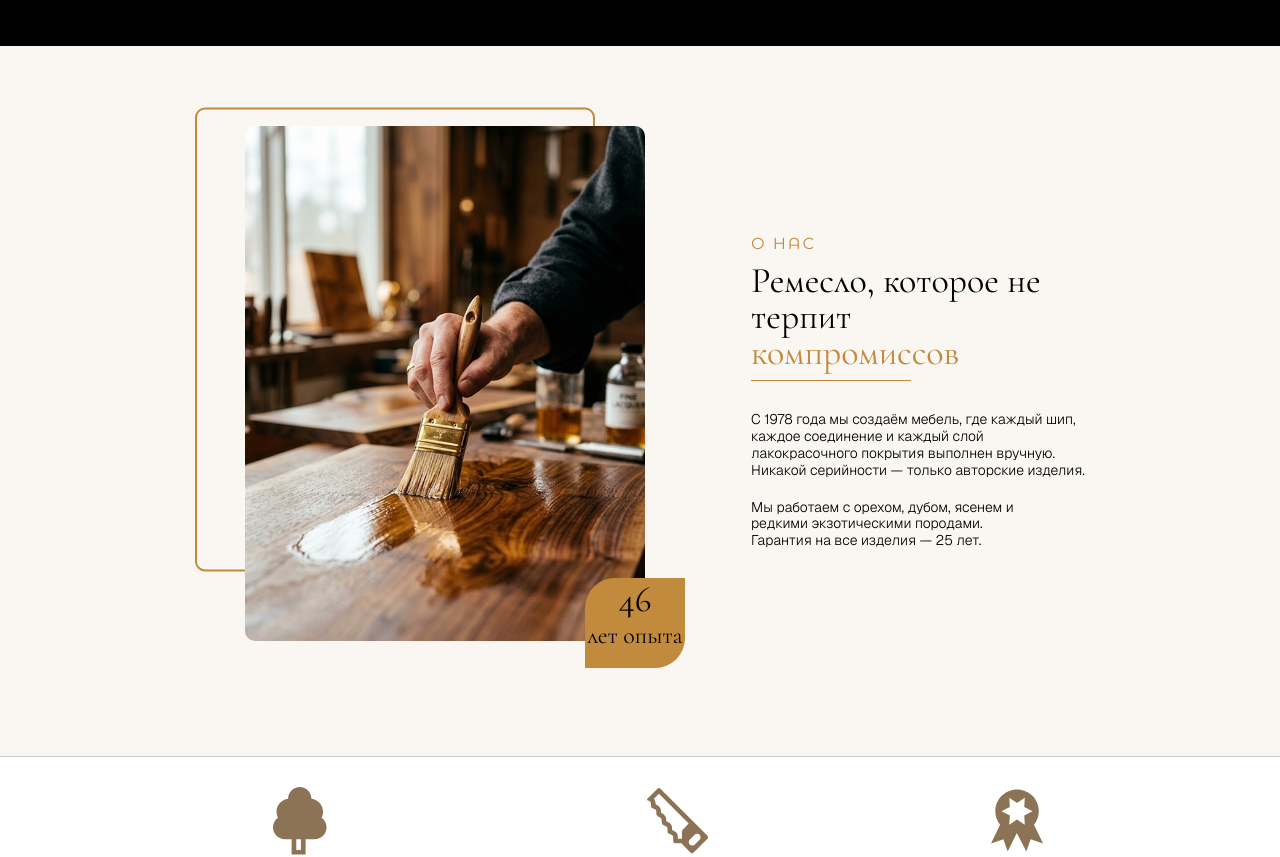
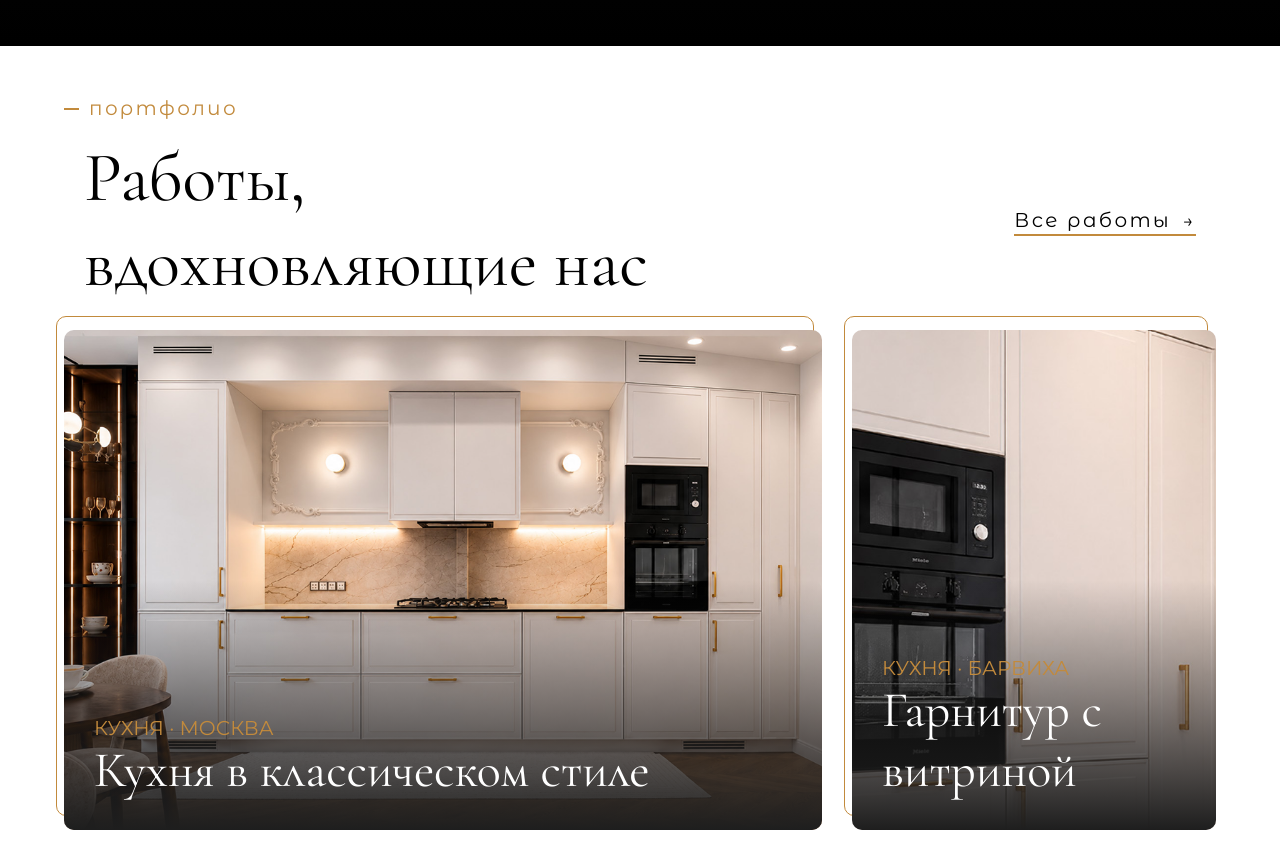
Before and after one commit to duh-git/fabercast, a React (Vite) app: page / in a window 1280 px wide. Shown: the part 1460-2317 px from the top of the page. Built offline with nearby package versions, Linux system fonts and the light colour scheme.

Commit message:
mobile: Inspiration

```diff
--- a/src/pages/Main/Inspiration/Inspiration.css
+++ b/src/pages/Main/Inspiration/Inspiration.css
@@ -1,5 +1,8 @@
 .inspiration {
-  padding: 110px 80px;
+  padding: 50px 20px;
+  display: flex;
+  flex-direction: column;
+  align-items: start;
 
   font-family: "Montserrat Alternates";
   color: #FFFFFF;
@@ -14,7 +17,7 @@
     color: #C28A3C;
     text-transform: lowercase;
 
-    &::before {
+    &::after {
       content: "";
       position: absolute;
       height: 2px;
@@ -26,16 +29,19 @@
   }
 
   .wrapper {
-    display: flex;
-    justify-content: space-between;
-    align-items: center;
+    display: contents;
+    color: #000;
 
-    color: #000000;
+    p {
+      font-family: "Cormorant Garamond";
+      font-size: 3.4rem;
+    }
 
-    button {
+    a {
+      margin: 35px 0;
       position: relative;
 
-      font-size: 1.6rem;
+      font-size: 1.4rem;
       font-weight: 400;
       letter-spacing: 0.12em;
 
@@ -54,21 +60,193 @@
         background-color: #C28A3C;
       }
     }
+  }
 
-    &>p {
+  ul {
+    display: grid;
+    grid-template-columns: 1fr;
+    width: 100%;
+    gap: 30px;
+
+    li {
+      position: relative;
+      margin-bottom: 25px;
+      padding: 15px 10px;
+      height: 320px;
+      width: 100%;
+      display: flex;
+      flex-direction: column;
+      justify-content: end;
+
+      border-radius: 10px;
+
+      img {
+        position: absolute;
+        left: 0;
+        top: 0;
+        height: 100%;
+        width: 100%;
+        border-radius: 10px;
+        object-fit: cover;
+        z-index: -10;
+      }
+
+      p {
+        z-index: 50;
+
+        font-family: "Montserrat";
+        font-size: 1.8rem;
+        font-size: 1rem;
+        text-transform: uppercase;
+        color: #C28A3C;
+      }
+
+      h3 {
+        z-index: 50;
+
         font-family: "Cormorant Garamond";
-      font-size: 7rem;
+        font-size: 3.6rem;
+        font-size: 2rem;
+      }
+
+      &::before {
+        content: "";
+        z-index: -100;
+        position: absolute;
+        height: 100%;
+        width: 100%;
+        border: 1px solid #C28A3C;
+        left: -8px;
+        top: -14px;
+        border-radius: 10px;
+      }
+
+      &::after {
+        content: "";
+        position: absolute;
+        bottom: 0;
+        left: 0;
+        height: 50%;
+        width: 100%;
+        border-radius: 10px;
+        background: linear-gradient(#ffffff00, #1E1E1E);
+      }
+    }
+  }
+}
+
+@media (min-width: 425px) {
+  .inspiration {
+
+    .wrapper {
+      padding: 0 20px;
+      margin-bottom: 25px;
+      width: 100%;
+      display: flex;
+      justify-content: space-between;
+      align-items: center;
+
+      p {
+        font-size: 3rem;
+      }
+
+      a {
+        font-size: 1rem;
       }
     }
 
     ul {
-    margin-top: 80px;
-    display: grid;
+      li {
+        p {
+          font-size: 1.4rem;
+        }
+
+        h3 {
+          font-size: 3rem;
+        }
+      }
+    }
+  }
+}
+
+@media (min-width: 768px) {
+  .inspiration {
+    padding: 50px 60px;
+
+    .wrapper {
+      p {
+        font-size: 5rem;
+      }
+
+      a {
+        font-size: 1.6rem;
+      }
+    }
+
+    ul {
       grid-template-columns: repeat(3, 1fr);
-    grid-template-rows: repeat(2, 600px);
+      grid-template-rows: repeat(2, auto);
       grid-template-areas:
         "img-1 img-1 img-2"
         "img-3 img-4 img-4";
-    gap: 60px;
+
+      li {
+        p {
+          font-size: 1.4rem;
+        }
+
+        h3 {
+          font-size: 3rem;
         }
       }
+
+      li:nth-child(1) {
+
+        grid-area: img-1;
+      }
+
+      li:nth-child(2) {
+        grid-area: img-2;
+      }
+
+      li:nth-child(3) {
+        grid-area: img-3;
+      }
+
+      li:nth-child(4) {
+        grid-area: img-4;
+      }
+    }
+  }
+}
+
+@media (min-width: 1024px) {
+  .inspiration {
+    padding: 50px 5%;
+
+    .wrapper {
+      p {
+        font-size: 7rem;
+      }
+
+      a {
+        font-size: 2rem;
+      }
+    }
+
+    ul {
+      li {
+        height: 500px;
+        padding: 30px;
+
+        p {
+          font-size: 2rem;
+        }
+
+        h3 {
+          font-size: 5rem;
+        }
+      }
+    }
+  }
+}
--- a/src/pages/Main/Inspiration/Inspiration.jsx
+++ b/src/pages/Main/Inspiration/Inspiration.jsx
@@ -1,4 +1,3 @@
-import InspirationCard from "./InspirationCard"
 import "./Inspiration.css"
 
 const mockData = [
@@ -13,12 +12,19 @@ export default function Inspiration() {
     <h2>Портфолио</h2>
     <div className="wrapper">
       <p>Работы, <br /> вдохновляющие нас</p>
-      <button>Все работы <span>→</span></button>
+      <a href="#">Все работы <span>→</span></a>
     </div>
     <ul>
       {
-        mockData.map((cardData) => {
-          return <InspirationCard key={cardData.link} {...cardData} />
+        mockData.map((card) => {
+          return <li
+            key={card.name}
+            href={card.link}
+          >
+            <img src={card.image} alt={card.name} />
+            <p>{card.category} · {card.city}</p>
+            <h3>{card.name}</h3>
+          </li >
         })
       }
     </ul>
--- a/src/pages/Main/Inspiration/InspirationCard.jsx
+++ b/src/pages/Main/Inspiration/InspirationCard.jsx
@@ -1,9 +1,7 @@
 import "./InspirationCard.css"
 
-export default function InspirationCard({ image, category, city, name, link }) {
-  const digit = image.match(/\d/)?.[0] || null;
-
-  return <li className="inspirationCard" style={{ gridArea: `img-${digit}` }} href={link} >
+export default function InspirationCard({ image, category, city, name, link, index }) {
+  return <li className="inspirationCard" style={{ gridArea: `img-${index + 1}` }} href={link} >
     <img src={image} alt={name} />
     <p>{category} · {city}</p>
     <h3>{name}</h3>
--- a/src/pages/Main/Main.jsx
+++ b/src/pages/Main/Main.jsx
@@ -12,7 +12,7 @@ export default function Main() {
     <Hero />
     <Numbers />
     <Gallery />
-    {/* <Inspiration /> */}
+    <Inspiration />
     <About />
     <Advantages />
     <Contact />
```
Lines whose indentation alone changed are shown as unchanged.
